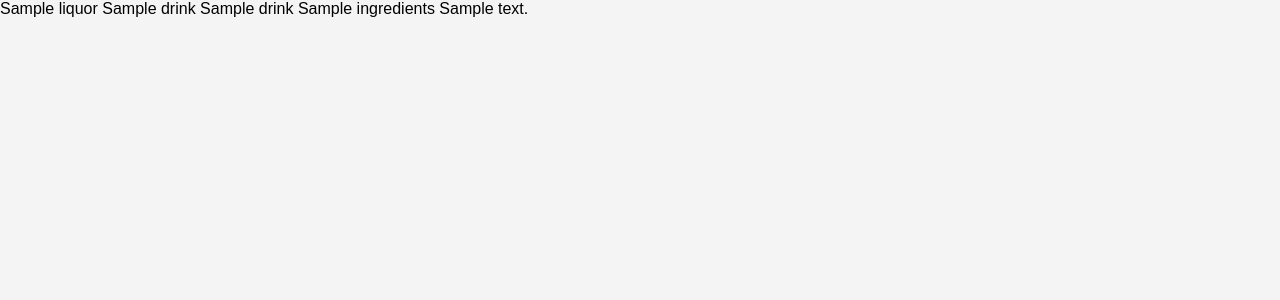
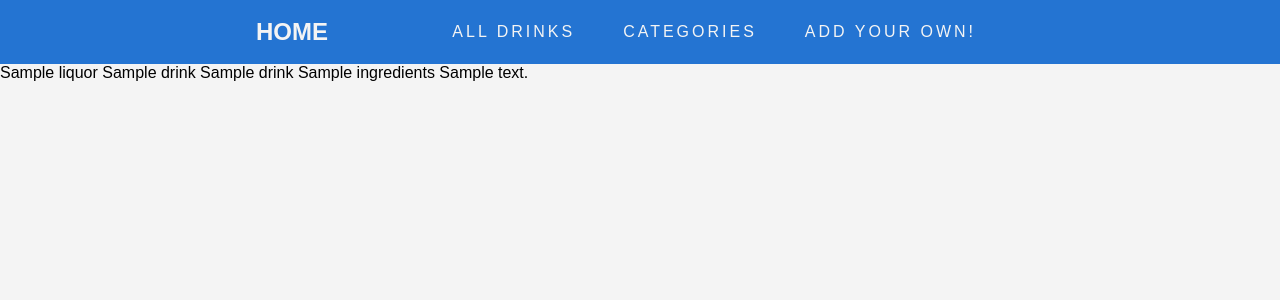
Before and after one commit to joenapper/drinking-hub, a Flask app: page / in a window 1280 px wide. Shown: the top 300 px of the page. Run offline with Flask 2, Linux system fonts and the light colour scheme; a database or web service that is not in the repository returns one stand-in record (values such as "Sample title"); some libraries are stand-ins or nearby versions.

Commit message:
Added basic navbar

```diff
--- a/static/css/style.css
+++ b/static/css/style.css
@@ -26,3 +26,46 @@ h2 {
 .col {
     color: #2474D2;
 }
+
+/* Header ---------------------------------- */
+header {
+    width: 100%;
+    z-index: 2;
+}
+
+nav {
+    width: 60%;
+    padding: 0 20%;
+    display: flex;
+    justify-content: space-between;
+    align-items: center;
+    height: 8vh;
+    font-family: Arial, sans-serif;
+    text-transform: uppercase;
+    background-color: #2474D2;
+}
+
+.nav-links {
+    display: flex;
+    justify-content: space-around;
+}
+
+nav ul {
+    padding: 0
+}
+
+.nav-links li {
+    list-style: none;
+    padding-right: 3em;
+    padding-left: 0
+}
+
+nav a {
+    color: #f4f4f4;
+    text-decoration: none;
+}
+
+.nav-links a {
+    letter-spacing: 3px;
+    font-size: 1em;
+}
--- a/templates/base.html
+++ b/templates/base.html
@@ -8,6 +8,20 @@
     <title>Drinking Hub</title>
 </head>
 <body>
+    <!-- Header -->
+    <header>
+        <nav>
+            <div>
+                <h1><a href="#">Home</a></h1>
+            </div>
+            <ul class="nav-links">
+                <li><a href="#">All Drinks</a></li>
+                <li><a href="#">Categories</a></li>
+                <li><a href="#">Add Your Own!</a></li>
+            </ul>
+        </nav>
+    </header>
+    <!-- End -->
     {% block content %}
 
     {% endblock %}
```
